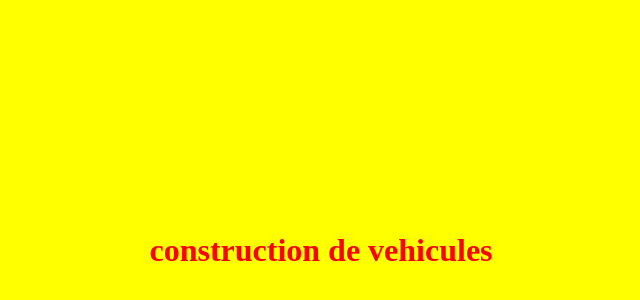
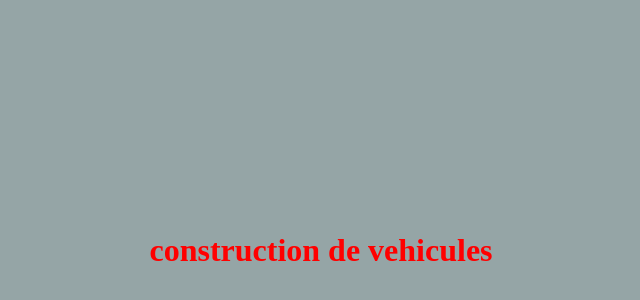
Before and after one commit to Freestylemed/constructionvehicules, a plain HTML site: page index.html in a window 1280 px wide. Shown: the part 42-342 px from the top of the page, without its empty margins (319-959 px from the left). Drawn offline with Linux system fonts and the light colour scheme.

Commit message:
modif background color

```diff
--- a/index.html
+++ b/index.html
@@ -4,7 +4,7 @@
 		<head>
 			<title>Test 1</title>
 		</head>
-		<body style="background-color:yellow; color:red">
+		<body style="background-color:#95a5a6; color:red">
 			<h1 style="padding-top:20%; padding-bottom:20%; text-align:center">construction de vehicules</h1>
 		</body>
 	</html>
```
